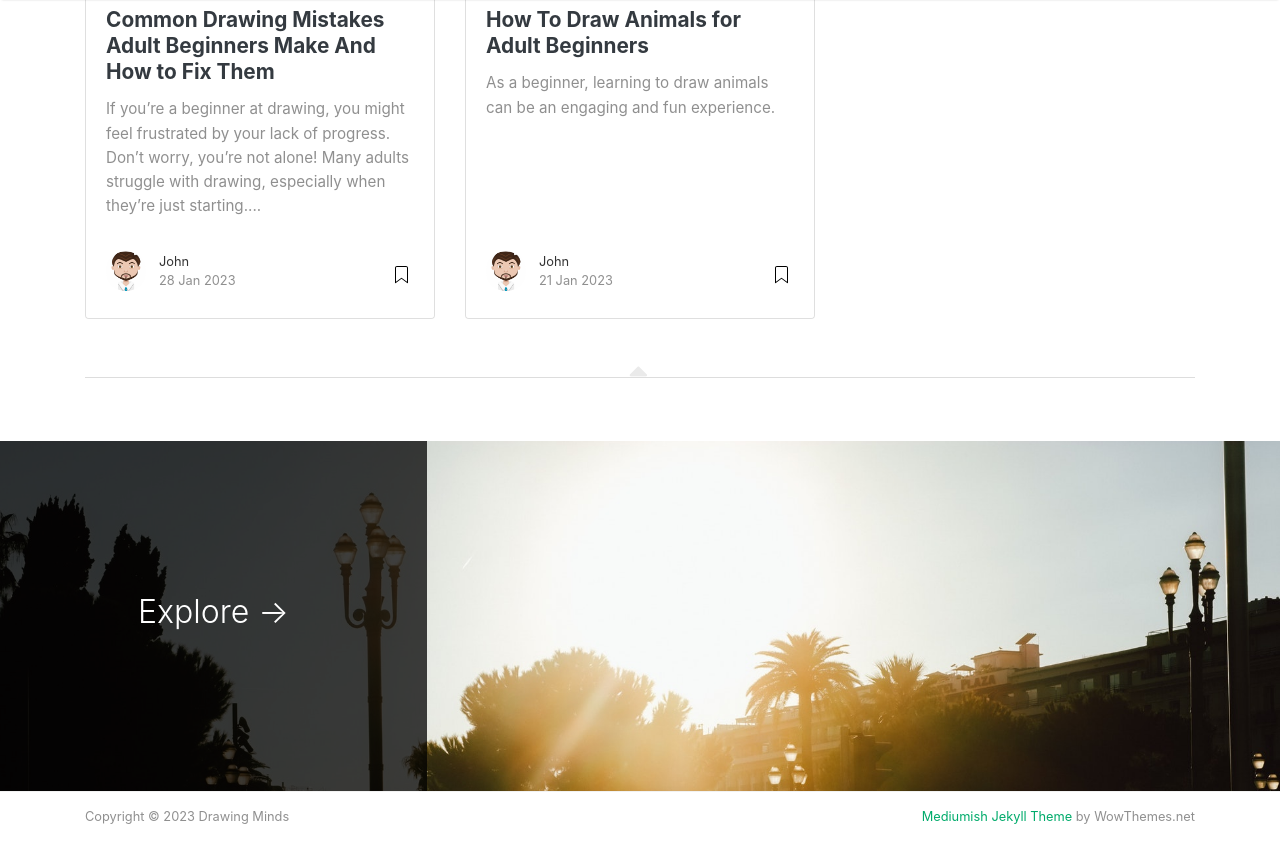
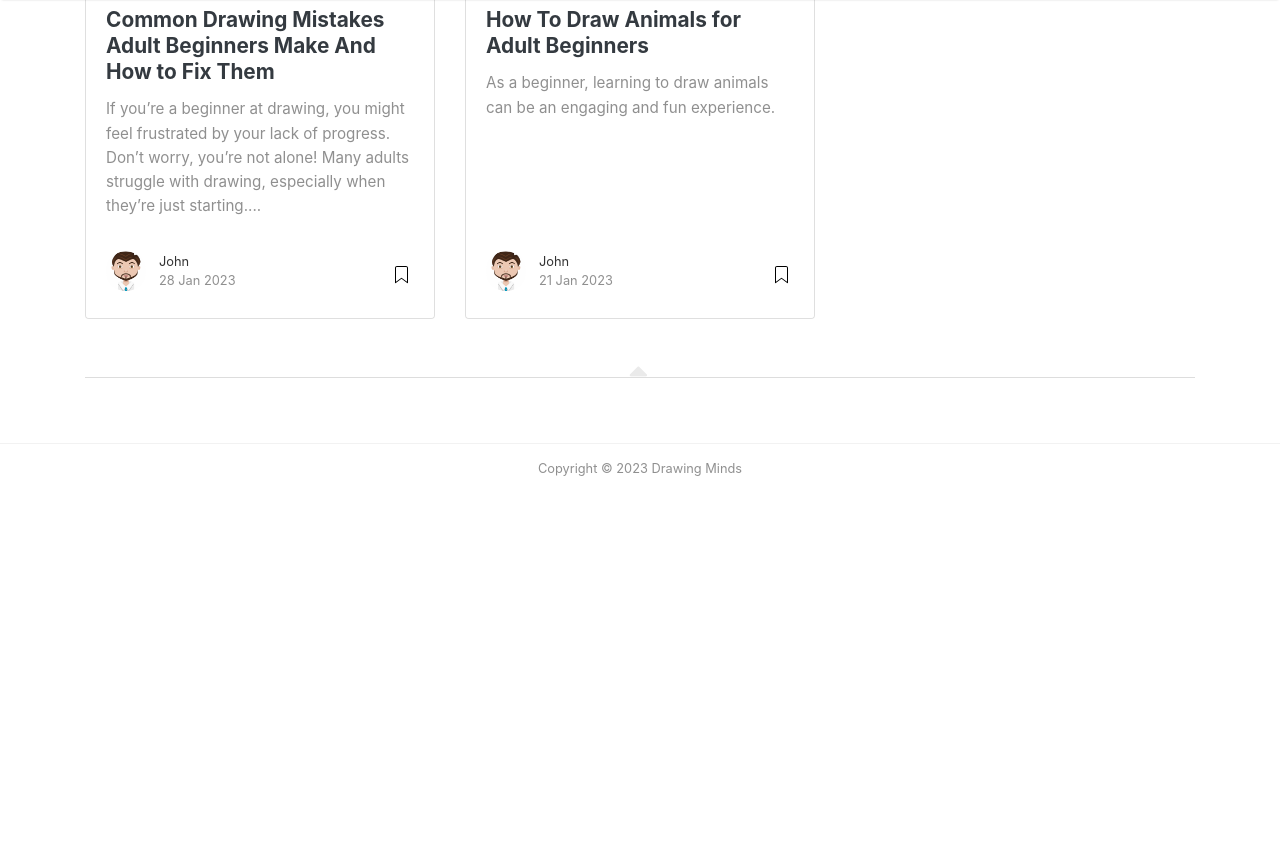
Before and after one commit to avicndugu/jekyll-blog-website, a Jekyll site: the page built from index.html, in a window 1280 px wide and 900 px high, scrolled down 1325 px. Shown: the top 863 px of the window. Built offline with Jekyll 4.4.1, drawn with Linux system fonts in a browser that asks for light colours; nearby versions of some CDN libraries; the list of posts is cut into pages by our own code; after the commit the page ends 1893 px from its top, so only the background shows below that.

Commit message:
hide footer link to theme

```diff
--- a/_layouts/default.html
+++ b/_layouts/default.html
@@ -125,7 +125,7 @@
 
 <!-- Categories Jumbotron
 ================================================== -->
-<div class="jumbotron fortags">
+<!-- <div class="jumbotron fortags">
 	<div class="d-md-flex h-100">
 		<div class="col-md-4 transpdark align-self-center text-center h-100">
             <div class="d-md-flex align-items-center justify-content-center h-100">
@@ -146,20 +146,25 @@
             {% assign categories_list = nil %}
 		</div>
 	</div>
-</div>
+</div> -->
 
 <!-- Begin Footer
 ================================================== -->
 <footer class="footer">
     <div class="container">
+        <div class="text-center">
+            <p>Copyright © {{ site.time | date: "%Y" }} {{ site.name }}</p>
+        </div>
+        <!--
         <div class="row">
             <div class="col-md-6 col-sm-6 text-center text-lg-left">
-                Copyright © {{ site.time | date: "%Y" }} {{ site.name }}
+                <p>Copyright © {{ site.time | date: "%Y" }} {{ site.name }}</p>
             </div>
             <div class="col-md-6 col-sm-6 text-center text-lg-right">
                 <a target="_blank" href="https://www.wowthemes.net/mediumish-free-jekyll-template/">Mediumish Jekyll Theme</a> by WowThemes.net
             </div>
         </div>
+        -->
     </div>
 </footer>
 <!-- End Footer
```
